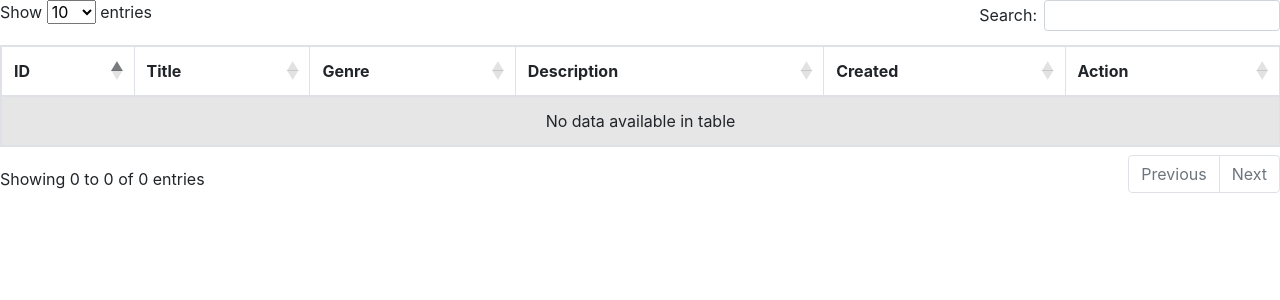
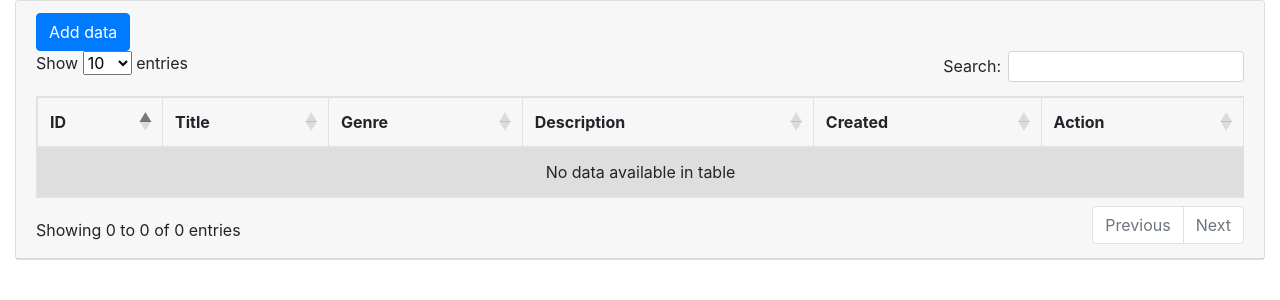
Before and after one commit to kamilgru/web, a CodeIgniter 4 app: template app/Views/home.php in a window 1280 px wide. Shown: the part 56-356 px from the top of the page. Run offline with PHP 8.4 and a stand-in for CodeIgniter, Linux system fonts and the light colour scheme; the template is opened without the code that fills it, so the values that code supplies are empty; some libraries are stand-ins or nearby versions.

Commit message:
added option to add using javascript and fixed the prolem on issues section
added option to add using javascript and fixed the prolem on issues section

```diff
--- a/app/Config/Routes.php
+++ b/app/Config/Routes.php
@@ -11,7 +11,6 @@ $routes->get('/', 'Home::index');
 $routes->group('admin', static function($routes){
 
 		$routes->group('', ['filter'=>'cifilter:auth'], static function($routes){
-			$routes->get('home','AdminController::index', ['as'=>'admin.home']);
 			$routes->get('logout','AdminController::logoutHandler',['as'=>'admin.logout']);
 
 
@@ -19,6 +18,8 @@ $routes->group('admin', static function($routes){
 		$routes->post('add', 'AdminController::store');
 		$routes->add('register', 'RegController::index');
 		$routes->get('search', 'AdminController::search');
+		$routes->get('home','AdminController::index');
+		$routes->post('home/store', 'AdminController::store');
 
 
 	});
--- a/app/Models/Post.php
+++ b/app/Models/Post.php
@@ -6,7 +6,6 @@ use CodeIgniter\Model;
 
 class Post extends Model
 {
-
 	protected $table = 'posts';
 	protected $priamryKey = 'id';
 	protected $allowedFields = [
@@ -15,10 +14,10 @@ class Post extends Model
 	 'description'
 	];
 
-	public function __construct() {
+	/*public function __construct() {
 		parent::__construct();
 		$db = \Config\Database::connect();
 		$builder = $db->table('posts');
-	}
+	}*/
 
 }
--- a/app/Views/home.php
+++ b/app/Views/home.php
@@ -16,7 +16,40 @@
 	<script>
 		new DataTable('#post');
 	</script>
+<script src="https://cdn.jsdelivr.net/npm/alertifyjs@1.13.1/build/alertify.min.js"></script>
+<link rel="stylesheet" href="https://cdn.jsdelivr.net/npm/alertifyjs@1.13.1/build/css/alertify.min.css"/>
+<link rel="stylesheet" href="https://cdn.jsdelivr.net/npm/alertifyjs@1.13.1/build/css/themes/default.min.css"/>
 
+
+	<div class="modal fade" id="exampleModal" tabindex="-1" role="dialog" aria-labelledby="exampleModalLabel" aria-hidden="true">
+  <div class="modal-dialog" role="document">
+    <div class="modal-content">
+      <div class="modal-header">
+        <h5 class="modal-title" id="exampleModalLabel">Create Post</h5>
+        <button type="button" class="close" data-dismiss="modal" aria-label="Close">
+          <span aria-hidden="true">&times;</span>
+        </button>
+      </div>
+      <div class="modal-body">
+        <label> Title</label> <span id="error_title" class="text-danger ms-3"></span>
+		<input type="text" class="form-control title" placeholder="Enter Title">
+		<label> Genre</label> <span id="error_genre" class="text-danger ms-3"></span>
+		<input type="text" class="form-control genre" placeholder="Enter Genre">
+		<label> Description</label> <span id="error_description" class="text-danger ms-3"></span>
+		<input type="text" class="form-control description" placeholder="Enter Description">
+      </div>
+      <div class="modal-footer">
+        <button type="button" class="btn btn-secondary" data-dismiss="modal">Close</button>
+        <button type="button" class="btn btn-primary ajaxadd-save">Save changes</button>
+      </div>
+    </div>
+  </div>
+</div>
+
+	<div class = "col-md-12">
+		<div class="card">
+			<div class="card-header">
+				<a href="#" data-toggle="modal" data-target="#exampleModal" class="btn btn-primary float-end">Add data</a>
 </head>
 <body>
 	<table id="example" class="table table-striped table-bordered" style="width:100%">
@@ -52,5 +85,63 @@
 	<script>
 		new DataTable('#example');
 	</script>
+
+
+	<script>
+$(document).ready(function () {
+    $(document).on('click','.ajaxadd-save', function (){
+        if($.trim($('.title').val()).length == 0){
+            error_title = 'please enter title';
+            $('#error_title').text(error_title);
+        }else{
+            error_title = '';
+            $('#error_title').text(error_title);
+        }
+
+        if($.trim($('.genre').val()).length == 0){
+            error_genre = 'please enter genre';
+            $('#error_genre').text(error_genre);
+        }else{
+            error_genre = '';
+            $('#error_genre').text(error_genre);
+        }
+
+        if($.trim($('.description').val()).length == 0){
+            error_description = 'please enter description';
+            $('#error_description').text(error_description);
+        }else{
+            error_description = '';
+            $('#error_description').text(error_description);
+        }
+
+        if(error_title != '' || error_genre != '' || error_description != '')
+        {
+            return false;
+        }
+        else
+        {
+            var data = {
+                'title': $('.title').val(),
+                'genre': $('.genre').val(),
+                'description': $('.description').val(),
+            };
+
+            $.ajax({
+                method: "POST",
+                url: "home/store",
+                data: data,
+                success: function(response) {
+                    $('#exampleModal').modal('hide');
+                    $('#exampleModal').find('input').val('');
+
+                    alertify.set('notifier','position','top-right');
+                    alertify.success(response.status);
+                }
+            });
+        }
+    });
+});
+
+	</script>
 </body>
 </html>
```
Also changed, not shown: app/Controllers/AdminController.php (+4 -4 lines).
